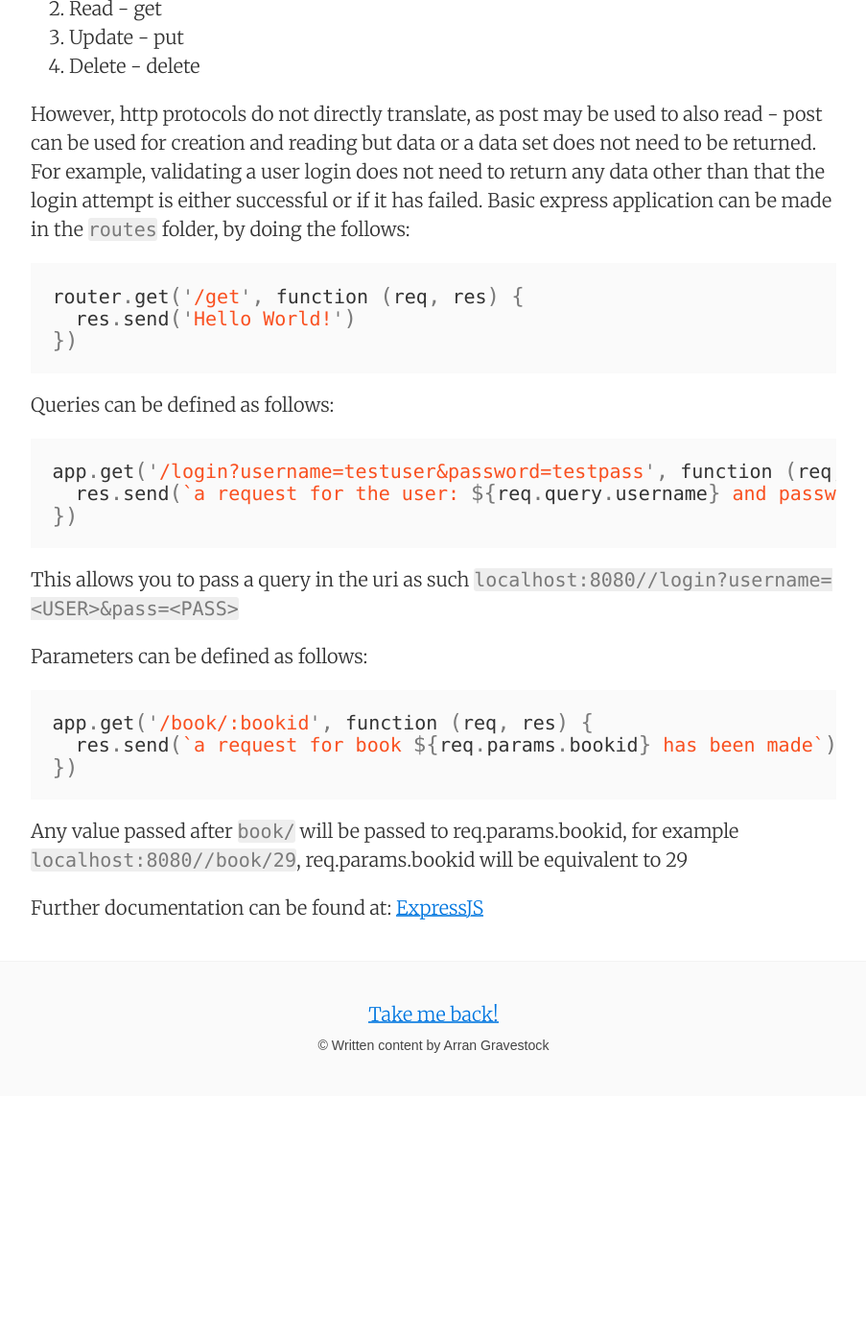
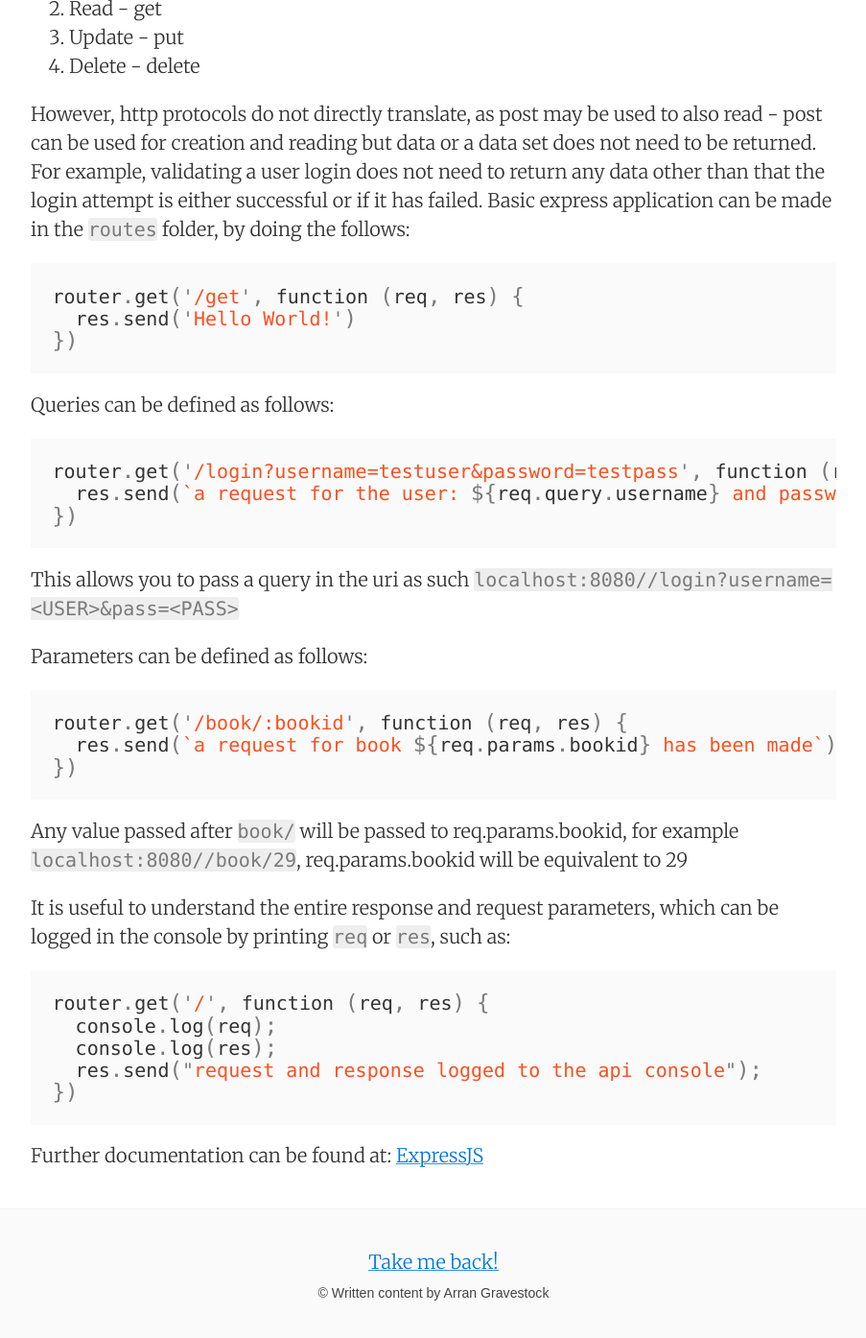
Before and after one commit to ArranGravestock/blog, a Jekyll site: the page built from _posts/2018-03-22-basic-rest-api.md, in a window 1280 px wide and 1400 px high, scrolled down 1029 px. Shown: the top 1394 px of the window at 96% size, without its empty margins (188-1091 px from the left). Built offline with Jekyll 4.4.1, drawn with Linux system fonts in a browser that asks for light colours; nearby versions of some CDN libraries; before the commit the page ends 2171 px from its top, so only the background shows below that.

Commit message:
Update 2018-03-22-basic-rest-api.md

````diff
--- a/_posts/2018-03-22-basic-rest-api.md
+++ b/_posts/2018-03-22-basic-rest-api.md
@@ -42,7 +42,7 @@ router.get('/get', function (req, res) {
 
 Queries can be defined as follows:
 ```javascript
-app.get('/login?username=testuser&password=testpass', function (req, res) {
+router.get('/login?username=testuser&password=testpass', function (req, res) {
   res.send(`a request for the user: ${req.query.username} and password: ${req.query.password} has been made`)
 })
 ```
@@ -50,11 +50,20 @@ This allows you to pass a query in the uri as such ```localhost:8080//login?user
 
 Parameters can be defined as follows:
 ```javascript
-app.get('/book/:bookid', function (req, res) {
+router.get('/book/:bookid', function (req, res) {
   res.send(`a request for book ${req.params.bookid} has been made`)
 })
 ```
 Any value passed after ```book/``` will be passed to req.params.bookid, for example ```localhost:8080//book/29```, req.params.bookid will be equivalent to 29
 
+It is useful to understand the entire response and request parameters, which can be logged in the console by printing ```req``` or ```res```, such as:
+```javascript
+router.get('/', function (req, res) {
+  console.log(req);
+  console.log(res);
+  res.send("request and response logged to the api console");
+})
+```
+
 Further documentation can be found at:
 [ExpressJS](https://expressjs.com/)
````
